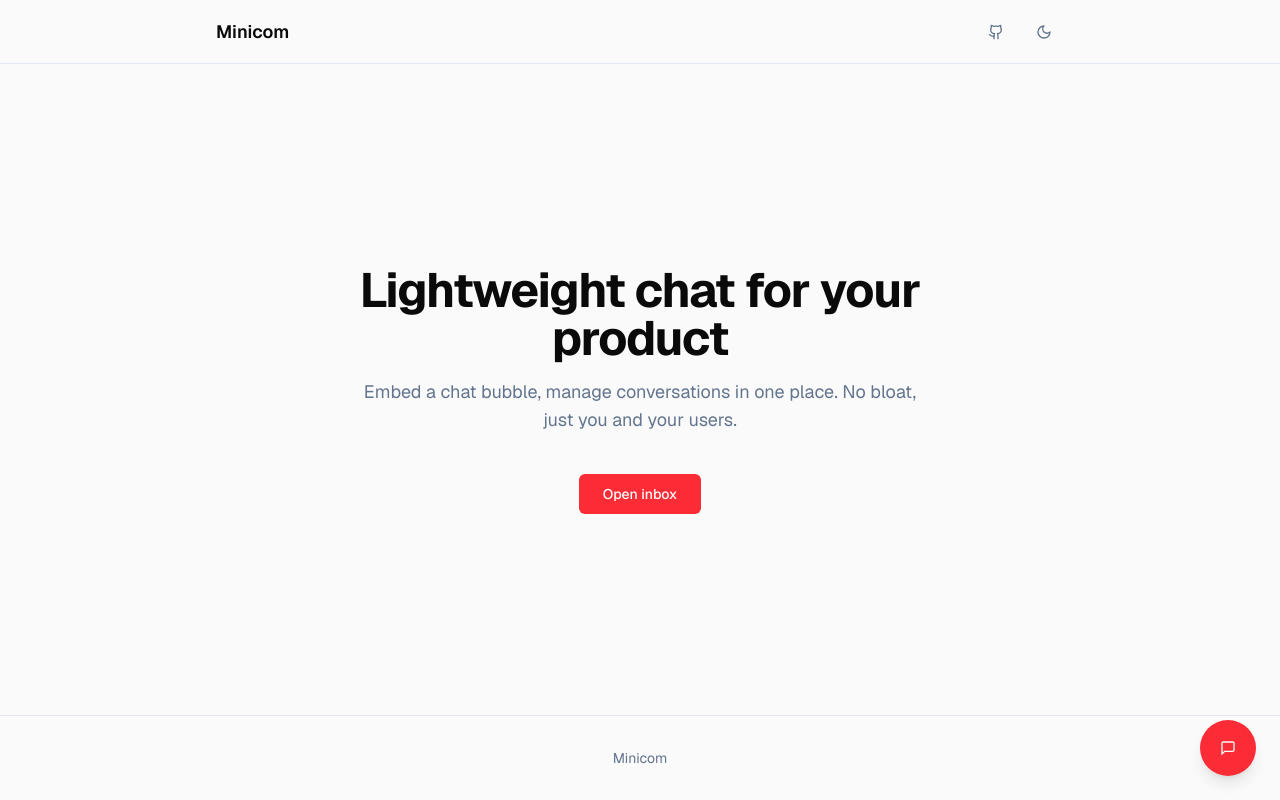
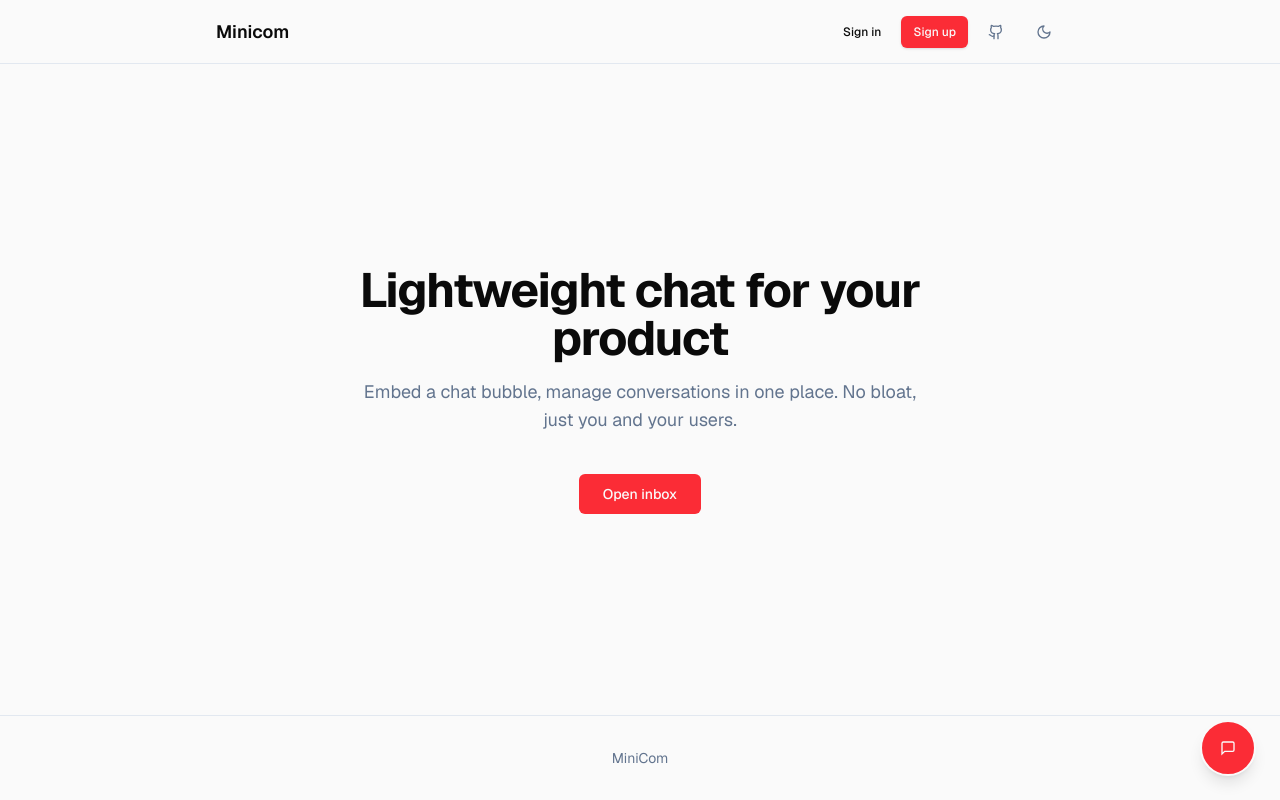
Before and after one commit to kunstefix/minicom, a Next.js app: page / in a window 1280 px wide. Built offline with nearby package versions, Linux system fonts and the light colour scheme; no server answers.

Commit message:
Add authentication buttons to the homepage, update login and sign-up redirection routes to '/agent', and set default email/password in the login form. Enhance styling for chat launcher and unread badge components.

```diff
--- a/app/page.tsx
+++ b/app/page.tsx
@@ -19,6 +19,12 @@ export default function Home() {
             Minicom
           </Link>
           <div className="flex items-center gap-2">
+            <Button variant="ghost" size="sm" asChild>
+              <Link href="/auth/login">Sign in</Link>
+            </Button>
+            <Button size="sm" asChild>
+              <Link href="/auth/sign-up">Sign up</Link>
+            </Button>
             <Button variant="ghost" size="sm" asChild>
               <a
                 href={REPO_URL}
@@ -53,7 +59,7 @@ export default function Home() {
       </div>
 
       <footer className="w-full flex items-center justify-center border-t border-border py-8 text-sm text-muted-foreground">
-        <span>Minicom</span>
+        <span>MiniCom</span>
       </footer>
 
       <ChatLauncher />
--- a/components/login-form.tsx
+++ b/components/login-form.tsx
@@ -20,8 +20,9 @@ export function LoginForm({
   className,
   ...props
 }: React.ComponentPropsWithoutRef<"div">) {
-  const [email, setEmail] = useState("");
-  const [password, setPassword] = useState("");
+  // Add default prefilled email and password here
+  const [email, setEmail] = useState("klemen.kunstek1@gmail.com");
+  const [password, setPassword] = useState("asdasd");
   const [error, setError] = useState<string | null>(null);
   const [isLoading, setIsLoading] = useState(false);
   const router = useRouter();
@@ -39,7 +40,7 @@ export function LoginForm({
       });
       if (error) throw error;
       // Update this route to redirect to an authenticated route. The user already has an active session.
-      router.push("/protected");
+      router.push("/agent");
     } catch (error: unknown) {
       setError(error instanceof Error ? error.message : "An error occurred");
     } finally {
@@ -68,6 +69,7 @@ export function LoginForm({
                   required
                   value={email}
                   onChange={(e) => setEmail(e.target.value)}
+                  autoComplete="username"
                 />
               </div>
               <div className="grid gap-2">
@@ -86,6 +88,7 @@ export function LoginForm({
                   required
                   value={password}
                   onChange={(e) => setPassword(e.target.value)}
+                  autoComplete="current-password"
                 />
               </div>
               {error && <p className="text-sm text-red-500">{error}</p>}
--- a/components/minicom/chat-launcher.tsx
+++ b/components/minicom/chat-launcher.tsx
@@ -85,7 +85,7 @@ export function ChatLauncher({ className }: ChatLauncherProps) {
         variant="default"
         size="icon"
         className={cn(
-          "fixed bottom-6 right-6 z-50 size-14 rounded-full shadow-lg",
+          "fixed bottom-6 right-6 z-50 size-14 rounded-full border-2 border-background shadow-lg",
           className
         )}
         onClick={toggle}
--- a/components/minicom/inbox-list-item.tsx
+++ b/components/minicom/inbox-list-item.tsx
@@ -59,9 +59,8 @@ export function InboxListItem({
         <div className="flex items-center justify-between gap-2">
           <p
             className="truncate text-sm font-medium"
-            style={{ color: `hsl(${hue}, 70%, 60%)` }}
           >
-            Thread {thread.visitorId.slice(0, 8)}…
+            {thread.visitorId.slice(0, 8)}…
           </p>
           {lastMessageCreatedAt && (
             <span className="shrink-0 text-[11px] text-muted-foreground/70">
--- a/components/minicom/unread-badge.tsx
+++ b/components/minicom/unread-badge.tsx
@@ -11,7 +11,7 @@ export function UnreadBadge({ count, className }: UnreadBadgeProps) {
   return (
     <span
       className={cn(
-        "inline-flex min-w-5 items-center justify-center rounded-full bg-destructive px-1.5 py-0.5 text-xs font-medium text-primary-foreground",
+        "inline-flex min-w-5 items-center justify-center rounded-full border-2 border-background bg-destructive px-1.5 py-0.5 text-xs font-medium text-primary-foreground",
         className
       )}
       aria-label={`${count} unread`}
--- a/components/sign-up-form.tsx
+++ b/components/sign-up-form.tsx
@@ -44,7 +44,7 @@ export function SignUpForm({
         email,
         password,
         options: {
-          emailRedirectTo: `${window.location.origin}/protected`,
+          emailRedirectTo: `${window.location.origin}/agent`,
         },
       });
       if (error) throw error;
--- a/components/update-password-form.tsx
+++ b/components/update-password-form.tsx
@@ -34,7 +34,7 @@ export function UpdatePasswordForm({
       const { error } = await supabase.auth.updateUser({ password });
       if (error) throw error;
       // Update this route to redirect to an authenticated route. The user already has an active session.
-      router.push("/protected");
+      router.push("/agent");
     } catch (error: unknown) {
       setError(error instanceof Error ? error.message : "An error occurred");
     } finally {
```
